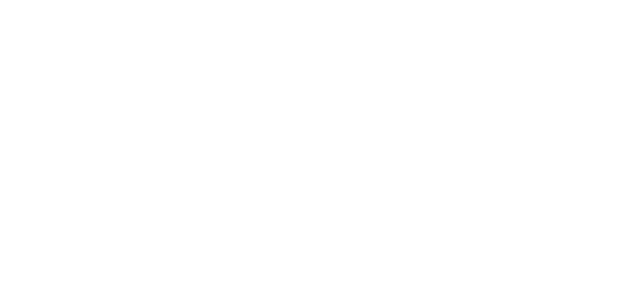
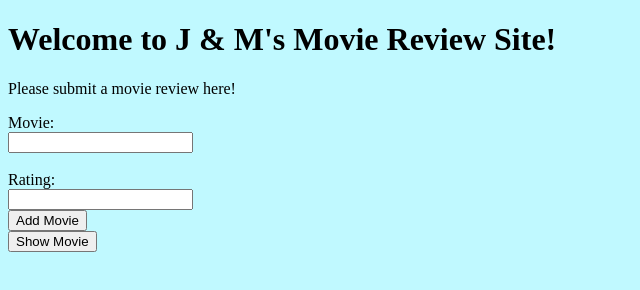
Before and after one commit to jiwon-developer/Prog209TeamHW1, a plain HTML site: page index.html in a window 1280 px wide. Shown: the whole page, without its empty margins (0-640 px from the left). Drawn offline with Linux system fonts and the light colour scheme.

Commit message:
html submission

```diff
--- a/index.html
+++ b/index.html
@@ -1,16 +1,50 @@
 <!DOCTYPE html>
 <html lang="en">
+
 <head>
     <meta charset="UTF-8">
     <meta name="viewport" content="width=device-width, initial-scale=1.0">
-    <title>ObjectHW</title>
+    <title> Movie Rating </title>
     <script src="movie.js"></script>
     <script src="main.js"></script>
     <link rel="stylesheet" href="style.css">
+
 </head>
+
 <body>
+
+    <h1>Welcome to J & M's Movie Review Site!</h1>
+
+    <p>Please submit a movie review here!</p>
+
+    <form name="movierating" onSubmit="JavaScript:handleClick()">
+        <label for="moviename">Movie:</label> <br>
+        <input type="text" id="movie" name="movie" value=" "><br>
+        </br>
+
+        <label for="rating">Rating:</label><br>
+        <input type="text" id="rating" name="rating" value=" ">
+        </br>
+
+
+        <button type="submit" form="movierating" value="Submit">Add Movie</button>
+
+    </form>
+
+
+
+
+    <div>
+
+        <button type="button ">Show Movie</button>
+        <ul id="moviename"> </ul>
+        <ul id="rating "> </ul>
+
+    </div>
+
 
 
 
 </body>
+
 </html>
--- a/movie.js
+++ b/movie.js
@@ -1,3 +1,3 @@
 function Test() {
-    alert("Ddd");
+    alert("Submit a review!");
 }
--- a/style.css
+++ b/style.css
@@ -0,0 +1,3 @@
+body {
+    background-color: #C0F9FF;
+}
```
